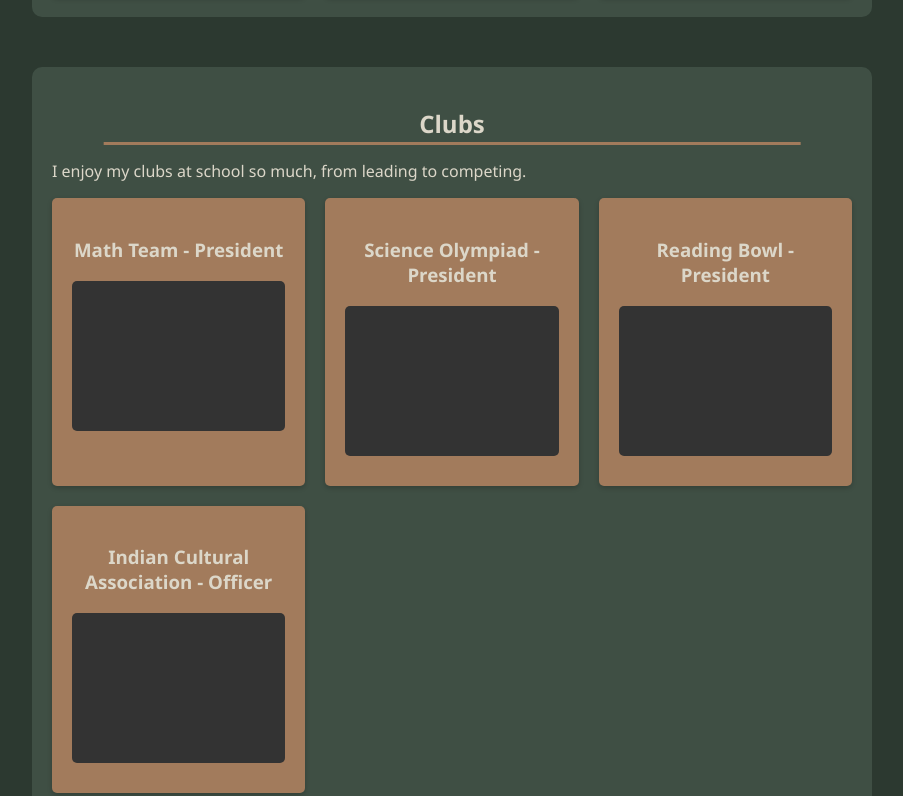
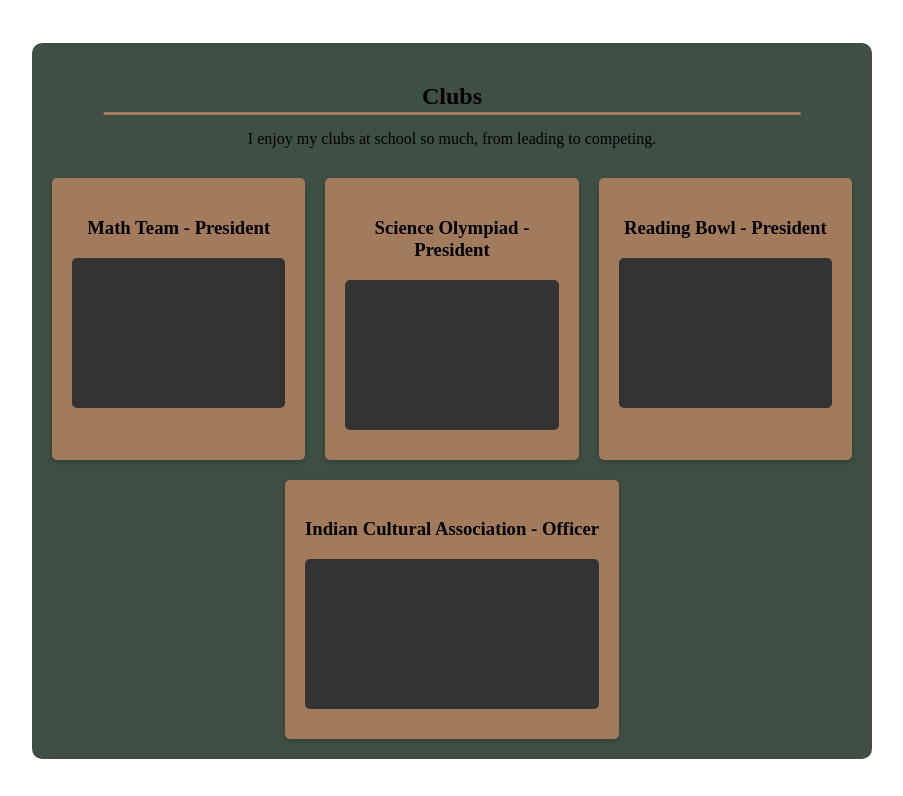
Before and after one commit to RitvikRanjan/RitvikRanjan.github.io, a plain HTML site: page index.html in a window 1280 px wide. Shown: the part 1635-2431 px from the top of the page, without its empty margins (188-1091 px from the left). Drawn offline with Linux system fonts and the light colour scheme; a script that the page names is missing.

Commit message:
Update style.css

```diff
--- a/style.css
+++ b/style.css
@@ -1,7 +1,4 @@
-body {
-    margin: 0;
-    padding: 0;
-    font-family: 'Segoe UI', Tahoma, Geneva, Verdana, sans-serif;
+: 'Segoe UI', Tahoma, Geneva, Verdana, sans-serif;
     color: #DCD7C9;
     background-color: #2C3930;
     overflow-x: hidden;
@@ -44,6 +41,34 @@ body {
     border-radius: 10px;
 }
 
+.section-title {
+    text-align: center;
+    position: relative;
+    margin-bottom: 20px;
+}
+
+.section-title::after {
+    content: '';
+    position: absolute;
+    left: 50%;
+    bottom: -5px;
+    transform: translateX(-50%);
+    width: 50px;
+    height: 3px;
+    background-color: #A27B5C;
+    animation: title-underline 4s ease-in-out infinite alternate;
+}
+
+@keyframes title-underline {
+    0% { width: 0; }
+    100% { width: 100%; }
+}
+
+.section-description {
+    text-align: center;
+    margin-bottom: 30px;
+}
+
 .about-container {
     display: flex;
     align-items: center;
@@ -62,6 +87,15 @@ body {
     display: grid;
     grid-template-columns: repeat(auto-fit, minmax(250px, 1fr));
     gap: 20px;
+}
+
+.club-grid {
+    justify-content: center; /* Center club grid items */
+}
+
+.club-item-centered {
+    grid-column: 1 / -1; /* Make the centered club item span full width */
+    justify-self: center; /* Center the item within its grid area */
 }
 
 .experience-item, .club-item, .community-item {
@@ -118,36 +152,6 @@ footer {
     100% { transform: translateY(0) }
 }
 
-.section-title {
-    text-align: center;
-    position: relative;
-    margin-bottom: 20px;
-}
-
-.section-title::after {
-    content: '';
-    position: absolute;
-    left: 50%;
-    bottom: -5px;
-    transform: translateX(-50%);
-    width: 50px;
-    height: 3px;
-    background-color: #A27B5C;
-    animation: title-underline 4s ease-in-out infinite alternate;
-}
-
-@keyframes title-underline {
-    0% { width: 0; }
-    100% { width: 100%; }
-}
-
-.club-grid {
-    display: grid;
-    grid-template-columns: repeat(auto-fit, minmax(250px, 1fr));
-    gap: 20px;
-    justify-content: center;
-}
-
 .academic-details {
     display: grid;
     grid-template-columns: repeat(auto-fit, minmax(200px, 1fr));
```
